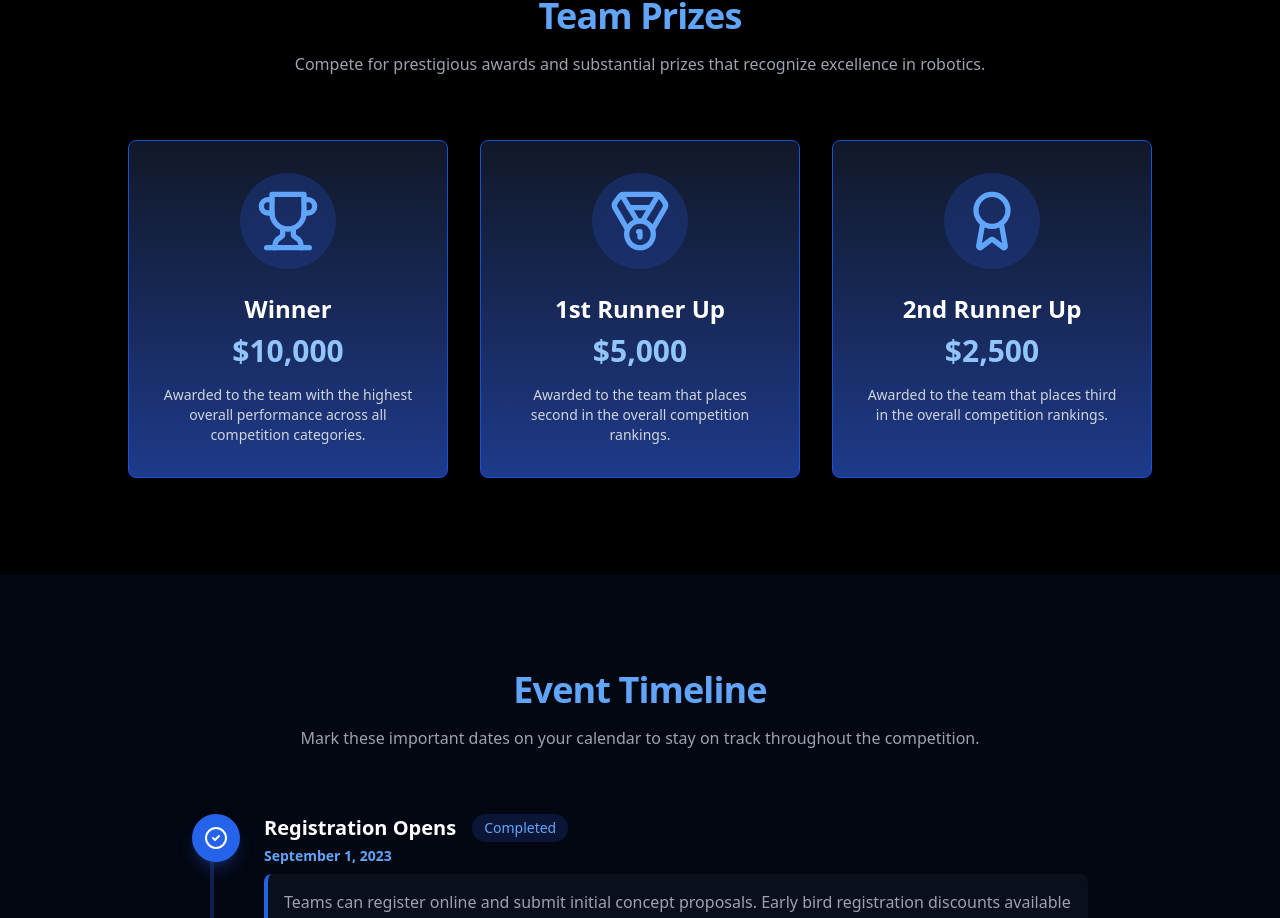
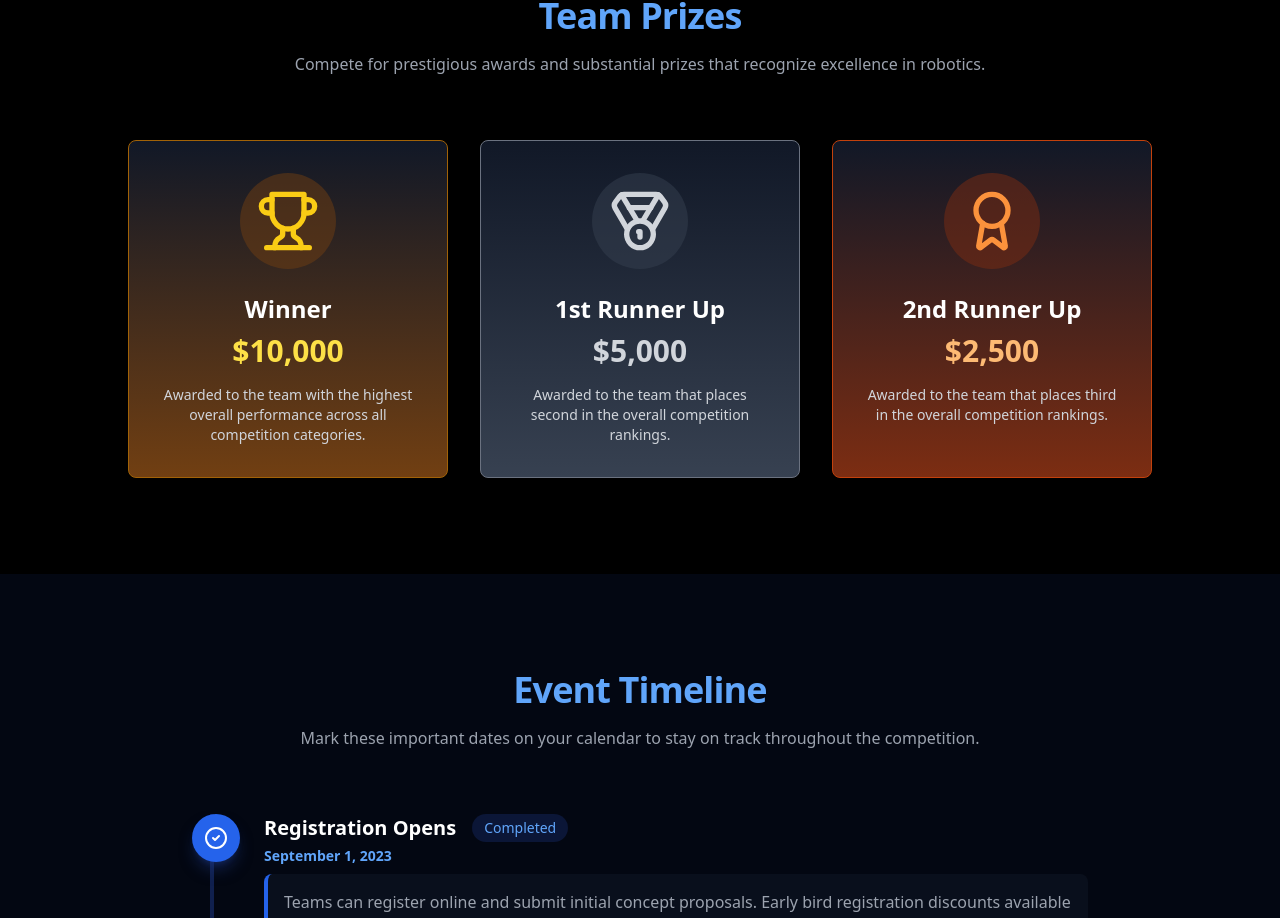
Before and after one commit to Eranga725/LethalBot-Robotic-Competion-2025, a Next.js app: page / in a window 1280 px wide. Shown: the part 2798-3716 px from the top of the page. Built offline with nearby package versions, Linux system fonts and the light colour scheme.

Commit message:
style: update layout and colors for countdown timer and team prizes sections

```diff
--- a/components/countdown-timer.tsx
+++ b/components/countdown-timer.tsx
@@ -107,7 +107,7 @@ export default function CountdownTimer({ targetDate }: CountdownTimerProps) {
   }
 
   return (
-    <div className="grid grid-cols-4 gap-4 text-center">
+    <div className="grid grid-cols-2 gap-4 text-center sm:grid-cols-4">
       <div className={animating.days ? "animate-flip" : ""}>
       <div className="rounded-xl bg-blue-900/30 p-4 backdrop-blur-sm border border-blue-900/50 shadow-lg transform transition-all duration-300 hover:scale-105 hover:shadow-blue-500/20 relative overflow-hidden group">
         <div className="absolute inset-0 bg-gradient-to-r from-blue-900/0 via-blue-900/30 to-blue-900/0 opacity-0 group-hover:opacity-100 transition-opacity duration-700 animate-gradient-x"></div>
--- a/components/hero-section.tsx
+++ b/components/hero-section.tsx
@@ -72,13 +72,13 @@ export default function HeroSection() {
           <h1 className="mb-4 text-4xl font-extrabold tracking-tight sm:text-5xl md:text-6xl lg:text-7xl">
             <span className="block text-white">LETHALBOT ROBOT BATTLE</span>
             <span
-              className={`mt-2 block transition-colors duration-[500ms] delay-[200ms] ${
-              isVisible
-                ? "text-blue-600 animate-color-change"
-                : "text-blue-400"
-              }`}
+            className={`mt-2 block transition-colors delay-200 duration-500 ${
+            isVisible
+            ? "text-blue-600 animate-color-change"
+            : "text-blue-400"
+            }`}
             >
-              COMPETITION
+             COMPETITION
             </span>
             <style jsx>{`
               @keyframes color-change {
--- a/components/team-prizes.tsx
+++ b/components/team-prizes.tsx
@@ -13,40 +13,40 @@ export default function TeamPrizes() {
 
         <div className="grid gap-8 md:grid-cols-3 max-w-5xl mx-auto">
           {/* Winner */}
-          <div className="flex flex-col items-center rounded-lg bg-gradient-to-b from-gray-900 to-blue-900 p-8 text-center shadow-lg border border-blue-700 transform transition-all hover:scale-105 hover:shadow-blue-900/30 hover:shadow-xl">
-            <div className="mb-6 rounded-full bg-blue-900/50 p-4">
-              <Trophy className="h-16 w-16 text-blue-400" />
+            <div className="flex flex-col items-center rounded-lg bg-gradient-to-b from-gray-900 to-yellow-900 p-8 text-center shadow-lg border border-yellow-700 transform transition-all hover:scale-105 hover:shadow-yellow-900/30 hover:shadow-xl">
+            <div className="mb-6 rounded-full bg-yellow-900/50 p-4">
+              <Trophy className="h-16 w-16 text-yellow-400" />
             </div>
             <h3 className="mb-2 text-2xl font-bold text-white">Winner</h3>
-            <p className="mb-4 text-3xl font-semibold text-blue-300">$10,000</p>
+            <p className="mb-4 text-3xl font-semibold text-yellow-300">$10,000</p>
             <p className="text-sm text-gray-300">
               Awarded to the team with the highest overall performance across all competition categories.
             </p>
-          </div>
+            </div>
 
           {/* 1st Runner Up */}
-          <div className="flex flex-col items-center rounded-lg bg-gradient-to-b from-gray-900 to-blue-900 p-8 text-center shadow-lg border border-blue-700 transform transition-all hover:scale-105 hover:shadow-blue-900/30 hover:shadow-xl">
-            <div className="mb-6 rounded-full bg-blue-900/50 p-4">
-              <Medal className="h-16 w-16 text-blue-400" />
+            <div className="flex flex-col items-center rounded-lg bg-gradient-to-b from-gray-900 to-gray-700 p-8 text-center shadow-lg border border-gray-500 transform transition-all hover:scale-105 hover:shadow-gray-700/30 hover:shadow-xl">
+            <div className="mb-6 rounded-full bg-gray-700/50 p-4">
+              <Medal className="h-16 w-16 text-gray-300" />
             </div>
             <h3 className="mb-2 text-2xl font-bold text-white">1st Runner Up</h3>
-            <p className="mb-4 text-3xl font-semibold text-blue-300">$5,000</p>
+            <p className="mb-4 text-3xl font-semibold text-gray-300">$5,000</p>
             <p className="text-sm text-gray-300">
               Awarded to the team that places second in the overall competition rankings.
             </p>
-          </div>
+            </div>
 
           {/* 2nd Runner Up */}
-          <div className="flex flex-col items-center rounded-lg bg-gradient-to-b from-gray-900 to-blue-900 p-8 text-center shadow-lg border border-blue-700 transform transition-all hover:scale-105 hover:shadow-blue-900/30 hover:shadow-xl">
-            <div className="mb-6 rounded-full bg-blue-900/50 p-4">
-              <Award className="h-16 w-16 text-blue-400" />
+            <div className="flex flex-col items-center rounded-lg bg-gradient-to-b from-gray-900 to-orange-900 p-8 text-center shadow-lg border border-orange-700 transform transition-all hover:scale-105 hover:shadow-orange-900/30 hover:shadow-xl">
+            <div className="mb-6 rounded-full bg-orange-900/50 p-4">
+              <Award className="h-16 w-16 text-orange-400" />
             </div>
             <h3 className="mb-2 text-2xl font-bold text-white">2nd Runner Up</h3>
-            <p className="mb-4 text-3xl font-semibold text-blue-300">$2,500</p>
+            <p className="mb-4 text-3xl font-semibold text-orange-300">$2,500</p>
             <p className="text-sm text-gray-300">
               Awarded to the team that places third in the overall competition rankings.
             </p>
-          </div>
+            </div>
         </div>
       </div>
     </section>
```
Lines whose indentation alone changed are shown as unchanged.
